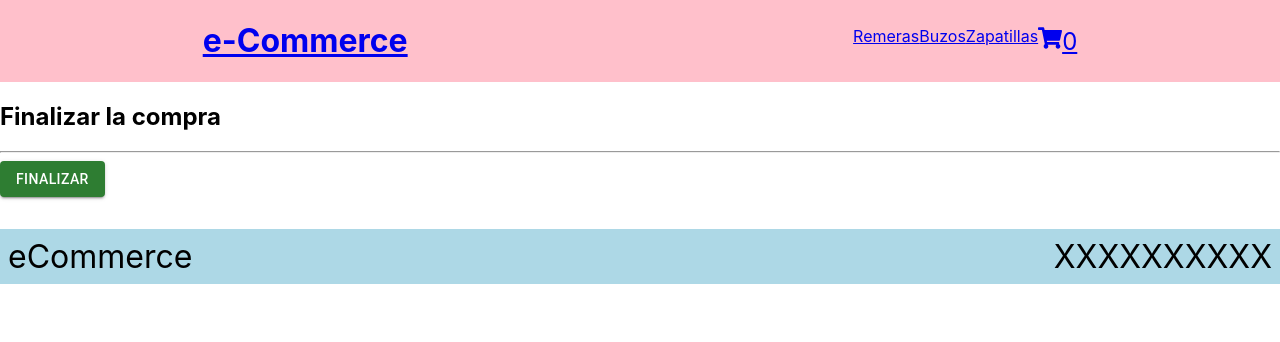
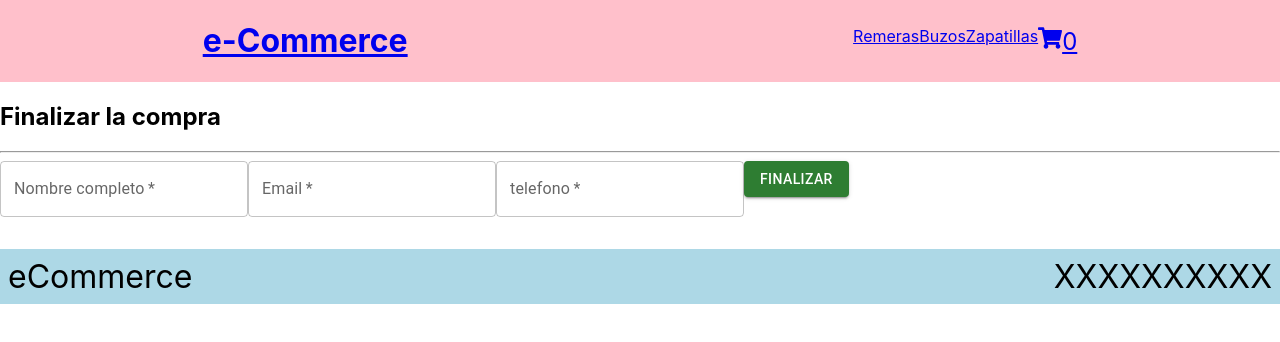
Before and after one commit to matiasyogui/curso-react, a React (Create React App) app: page /checkout in a window 1280 px wide. Shown: the top 342 px of the page. Built offline with nearby package versions, Linux system fonts and the light colour scheme.

Commit message:
agrego la confirmacion de compra, ademas de agregarla a la bd

```diff
--- a/src/components/Checkout/Checkout.js
+++ b/src/components/Checkout/Checkout.js
@@ -1,18 +1,35 @@
-import React, { useContext } from "react";
+import React, { useContext, useState } from "react";
 import Button from "@mui/material/Button";
 import { CartContext } from "../../context/CartContext";
-import { Timestamp, collection, addDoc } from "firebase/firestore/lite";
+import {
+  Timestamp,
+  collection,
+  addDoc,
+  getDocs,
+  writeBatch,
+  query,
+  where,
+  documentId,
+} from "firebase/firestore/lite";
 import { db } from "../../firebase/config";
+import { Link } from "react-router-dom";
+import TextField from "@mui/material/TextField";
 
 export const Checkout = () => {
-  const { cart, totalComprado } = useContext(CartContext);
+  const { cart, totalComprado, vaciarCarrito } = useContext(CartContext);
+
+  const [orden, setOrden] = useState(null);
+
+  const [nombre, setNombre] = useState("");
+  const [email, setEmail] = useState("");
+  const [tel, setTel] = useState();
 
   const generarOrden = () => {
     const orden = {
       comprador: {
-        nombre: "Matias Yogui",
-        email: "myogui@123.com",
-        tel: 123456789,
+        nombre: nombre,
+        email: email,
+        tel: tel,
       },
 
       items: cart,
@@ -20,12 +37,52 @@ export const Checkout = () => {
       date: Timestamp.fromDate(new Date()),
     };
 
+    const batch = writeBatch(db);
+
     const orders = collection(db, "orders");
+    const items = collection(db, "items");
 
-    addDoc(orders, orden).then((resp) => {
-      console.log(resp);
-      console.log(resp.id);
+    const q = query(
+      items,
+      where(
+        documentId(),
+        "in",
+        cart.map((item) => item.id)
+      )
+    );
+
+    const sinStock = [];
+
+    getDocs(q).then((resp) => {
+      resp.forEach((doc) => {
+        const itemAActualizar = cart.find((item) => item.id === doc.id);
+
+        if (doc.data().stock >= itemAActualizar.cantidad) {
+          batch.update(doc.ref, {
+            stock: doc.data().stock - itemAActualizar.cantidad,
+          });
+        } else {
+          sinStock.push(itemAActualizar);
+        }
+      });
+
+      if (sinStock === 0) {
+        batch.commit();
+        addDoc(orders, orden).then((resp) => {
+          setOrden({
+            id: resp.id,
+          });
+          vaciarCarrito();
+        });
+      } else {
+        alert("Item sin stock :(");
+      }
     });
+  };
+
+  const handleSubmit = (e) => {
+    e.preventDefault();
+    generarOrden();
   };
 
   return (
@@ -33,9 +90,41 @@ export const Checkout = () => {
       <h2>Finalizar la compra</h2>
       <hr />
 
-      <Button variant="contained" color="success" onClick={generarOrden}>
-        Finalizar
-      </Button>
+      {orden ? (
+        <>
+          <h3>Gracias por la compra realizada {orden.nombre}</h3>
+          <p>Su numero de compra es {orden.id}</p>
+
+          <Link to="/">Volver a inicio</Link>
+        </>
+      ) : (
+        <>
+          <form onSubmit={handleSubmit}>
+            <TextField
+              required
+              id="outlined-required"
+              label="Nombre completo"
+              onChange={(e) => setNombre(e.target.value)} //handleNombre
+            />
+            <TextField
+              required
+              id="outlined-required"
+              label="Email"
+              type="email"
+              onChange={(e) => setEmail(e.target.value)} //handleEmail
+            />
+            <TextField
+              required
+              id="outlined-required"
+              label="telefono"
+              onChange={(e) => setTel(e.target.value)} //handleTel
+            />
+            <Button variant="contained" color="success" type="submit">
+              Finalizar
+            </Button>
+          </form>
+        </>
+      )}
     </div>
   );
 };
```
